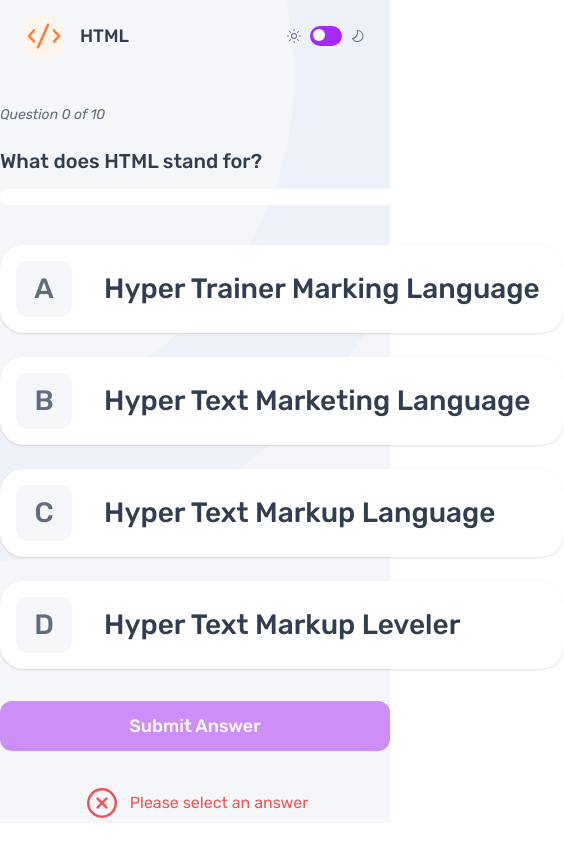
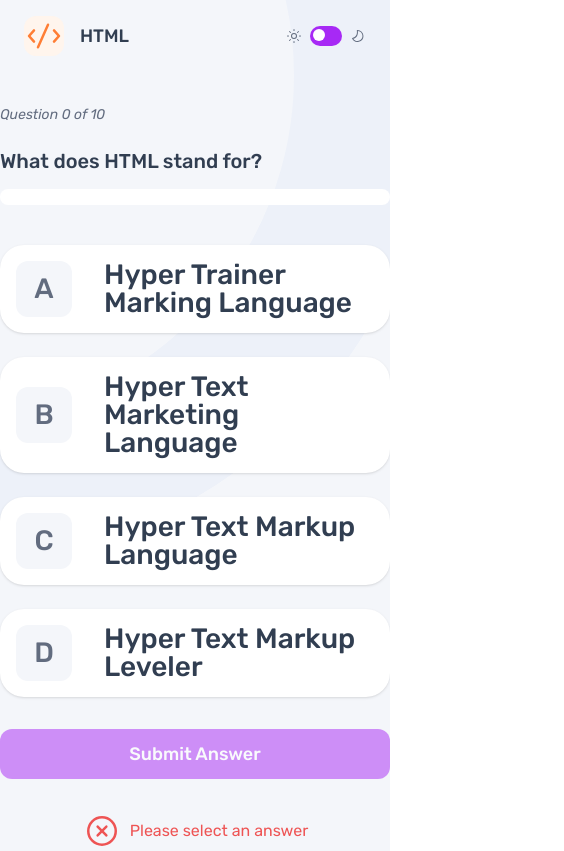
Before and after one commit to phwnganh/frontend-quiz-app, a React (Vite) app: page / in a window 390 px wide. Both pictures are taken after a click on the button "HTML". Shown: the whole page, 564 px wide, since content can reach past the window. Built offline with nearby package versions, Linux system fonts and the light colour scheme.

Commit message:
fix: hard code width of question item

```diff
--- a/src/components/MenuStartedSection/MenuStartedItem.jsx
+++ b/src/components/MenuStartedSection/MenuStartedItem.jsx
@@ -3,7 +3,7 @@ import {useNavigate} from 'react-router-dom';
 const MenuStartedItem = ({item}) => {
     const navigate = useNavigate();
     return (
-        <div role={"button"} onClick={() => navigate(`${item.title}`)} className={"bg-white rounded-3xl shadow-sm p-4 md:p-6 flex items-center gap-4 sm:gap-8 min-w-141 cursor-pointer"}>
+        <div role={"button"} onClick={() => navigate(`${item.title}`)} className={"bg-white rounded-3xl shadow-sm p-4 md:p-6 flex items-center gap-4 sm:gap-8 cursor-pointer"}>
             <div className={`flex justify-center items-center w-10 h-10 sm:w-14 sm:h-14 shrink-0 rounded-xl ${item.bgColor}`}>
                 <img src={item.icon} alt={item.title} />
             </div>
--- a/src/components/MenuStartedSection/MenuStartedList.jsx
+++ b/src/components/MenuStartedSection/MenuStartedList.jsx
@@ -4,7 +4,7 @@ import MenuStartedItem from "./MenuStartedItem.jsx";
 
 const MenuStartedList = () => {
     return (
-        <div className={"pt-8 px-6 sm:pt-0 sm:px-0 flex flex-col gap-4 sm:gap-6 md:gap-4"}>
+        <div className={"pt-8 sm:pt-0 sm:px-0 flex flex-col gap-4 sm:gap-6 md:gap-4 max-w-141 w-full"}>
             {data.quizzes.map((quiz, index) =>
                 <MenuStartedItem key={index} item={quiz} />)
             }
--- a/src/components/MenuStartedSection/index.jsx
+++ b/src/components/MenuStartedSection/index.jsx
@@ -2,7 +2,7 @@ import MenuStartedTitle from "./MenuStartedTitle.jsx";
 import MenuStartedList from "./MenuStartedList.jsx";
 const MenuStartedSection = () => {
     return (
-        <main className={"sm:mt-11.75 md:mt-24.75 flex flex-col md:flex-row gap-10 sm:gap-16 md:gap-32"}>
+        <main className={"px-6 sm:px-0 sm:mt-11.75 md:mt-24.75 flex flex-col md:flex-row gap-10 sm:gap-16 md:gap-32"}>
             <MenuStartedTitle/>
             <MenuStartedList/>
         </main>
--- a/src/components/QuestionsSection/QuestionOptions.jsx
+++ b/src/components/QuestionsSection/QuestionOptions.jsx
@@ -17,7 +17,7 @@ const QuestionOptions = ({option, onSelectOption, letter, selectedOption, isSubm
     const isCorrectIcon = isSubmitted && isCorrectAnswer
     const isWrongIcon = isSubmitted && isWrongAnswer
     return (
-        <div role={"button"} onClick={!isSubmitted ? onSelectOption : undefined} className={`bg-white rounded-3xl shadow-sm p-4 md:p-6 flex items-center justify-between gap-8 min-w-141 cursor-pointer hover:outline-3 hover:outline-purple-600 ${outlineAnswer}`}>
+        <div role={"button"} onClick={!isSubmitted ? onSelectOption : undefined} className={`bg-white rounded-3xl shadow-sm p-4 md:p-6 flex items-center justify-between gap-8 cursor-pointer hover:outline-3 hover:outline-purple-600 ${outlineAnswer}`}>
             <div className={"flex items-center gap-8"}>
                 <div className={`flex justify-center items-center w-14 h-14 shrink-0 rounded-xl bg-grey-50`}>
                     <h1 className={"text-grey-500 text-preset-4 leading-preset-4 font-preset-4"}>{letter}</h1>
--- a/src/components/QuestionsSection/QuestionsTitle.jsx
+++ b/src/components/QuestionsSection/QuestionsTitle.jsx
@@ -6,13 +6,13 @@ const QuestionsTitle = ({quiz, question, currentQuestionIndex}) => {
 
     const progressPercent = (currentQuestionNumber / totalQuestions) * 100;
     return (
-        <div className={"flex flex-col gap-4 sm:gap-10 md:gap-46"}>
+        <div className={"flex flex-col gap-4 sm:gap-10 md:gap-46 max-w-116.25 w-full"}>
             <div className={"flex flex-col gap-6"}>
                 <p className={"text-grey-500 italic text-preset-5-mobile sm:text-preset-6 leading-preset-5 sm:leading-preset-6"}>Question {currentQuestionNumber} of {totalQuestions}</p>
                 <h2 className={"text-preset-3-mobile sm:text-preset-3 text-blue-900 leading-preset-3 font-preset-3"}>{question.question}</h2>
             </div>
 
-            <div className={"rounded-[999px] bg-white p-1 min-w-116.25 h-4"}>
+            <div className={"rounded-[999px] bg-white p-1 h-4"}>
                 <div className={"h-2 bg-purple-600 rounded-[104px]"} style={{width: `${progressPercent}%`}}></div>
             </div>
         </div>
--- a/src/components/QuestionsSection/index.jsx
+++ b/src/components/QuestionsSection/index.jsx
@@ -7,7 +7,7 @@ const QuestionSection = ({quiz, question, onSelectOption, currentQuestionIndex,
     return (
         <main className={"mt-8 sm:mt-12 md:mt-21.25 flex flex-col md:flex-row gap-10 md:gap-32"}>
             <QuestionsTitle quiz={quiz} question={question} currentQuestionIndex={currentQuestionIndex}/>
-            <div className={"flex flex-col gap-8"}>
+            <div className={"flex flex-col gap-8 max-w-141 w-full"}>
                 <div className={"flex flex-col gap-6 md:gap-4"}>
                     {question.options.map((option, index) =>
                         <QuestionOptions key={index} option={option} letter={letterOptions[index]} onSelectOption={() => onSelectOption(option)} selectedOption={selectedOption} isSubmitted={isSubmitted} correctAnswer={question.answer}/>)}
--- a/src/components/ScoreSection/ScoreContent.jsx
+++ b/src/components/ScoreSection/ScoreContent.jsx
@@ -5,7 +5,7 @@ import CustomButton from "../uis/CustomButton.jsx";
 const ScoreContent = ({quiz, score, total}) => {
     const navigate = useNavigate()
     return (
-        <div className={"flex flex-col gap-4 sm:gap-8"}>
+        <div className={"flex flex-col gap-4 sm:gap-8 max-w-141 w-full"}>
             <ScoreResult quiz={quiz} score={score} total={total}/>
             <CustomButton type={"reset"} onClick={() => navigate("/")} content={"Play Again"} />
         </div>
--- a/src/components/ScoreSection/ScoreResult.jsx
+++ b/src/components/ScoreSection/ScoreResult.jsx
@@ -2,7 +2,7 @@ import React from 'react';
 
 const ScoreResult = ({quiz, score, total}) => {
     return (
-        <div className={"flex flex-col gap-10 p-12 rounded-3xl bg-white justify-center min-w-141 items-center"}>
+        <div className={"flex flex-col gap-10 p-12 rounded-3xl bg-white justify-center items-center"}>
             <div className={"flex items-center gap-4 sm:gap-6"}>
                 <div className={`flex justify-center items-center w-10 h-10 sm:w-14 sm:h-14 ${quiz.bgColor} shrink-0 rounded-xl`}>
                     <img src={quiz.icon} alt={quiz.title}/>
```
